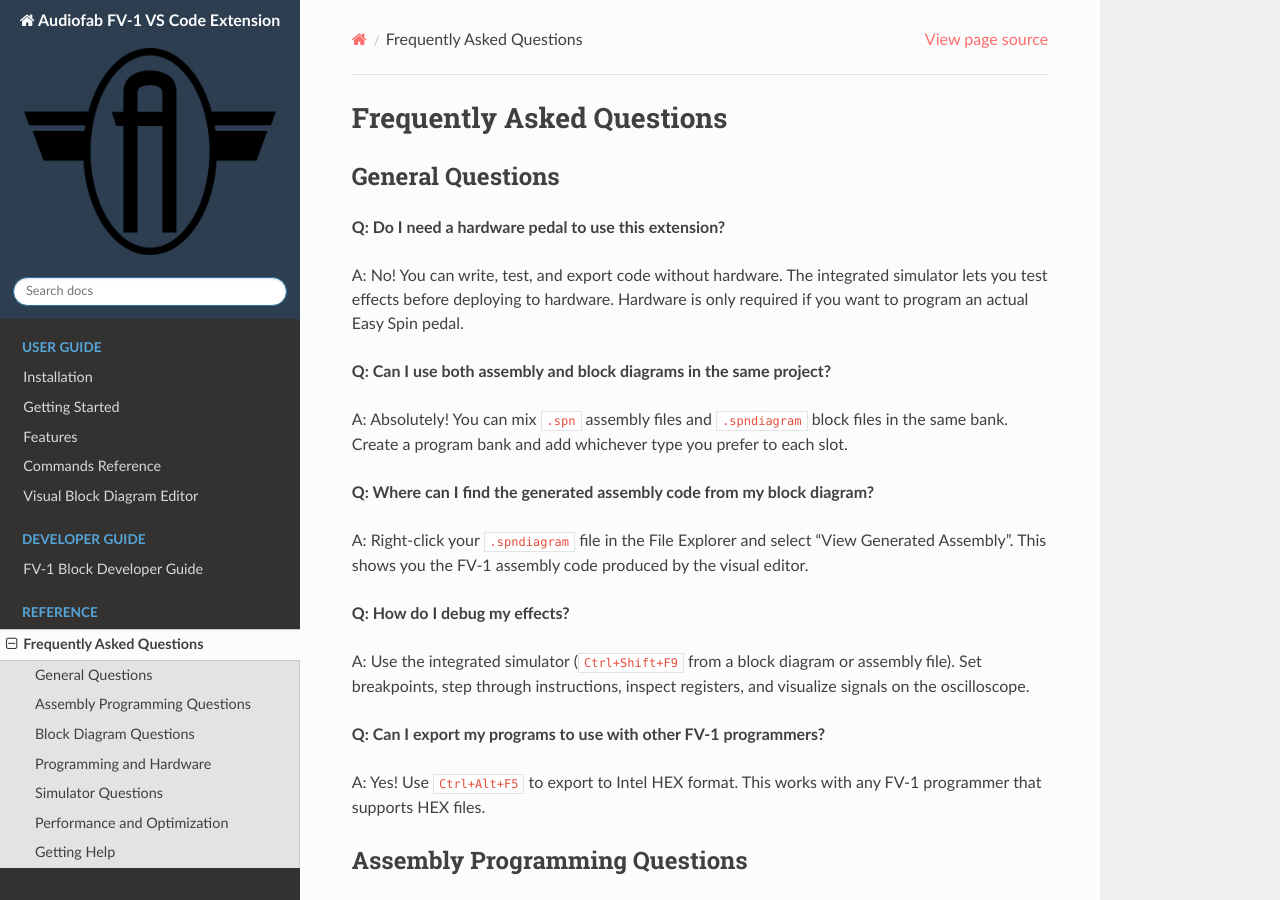
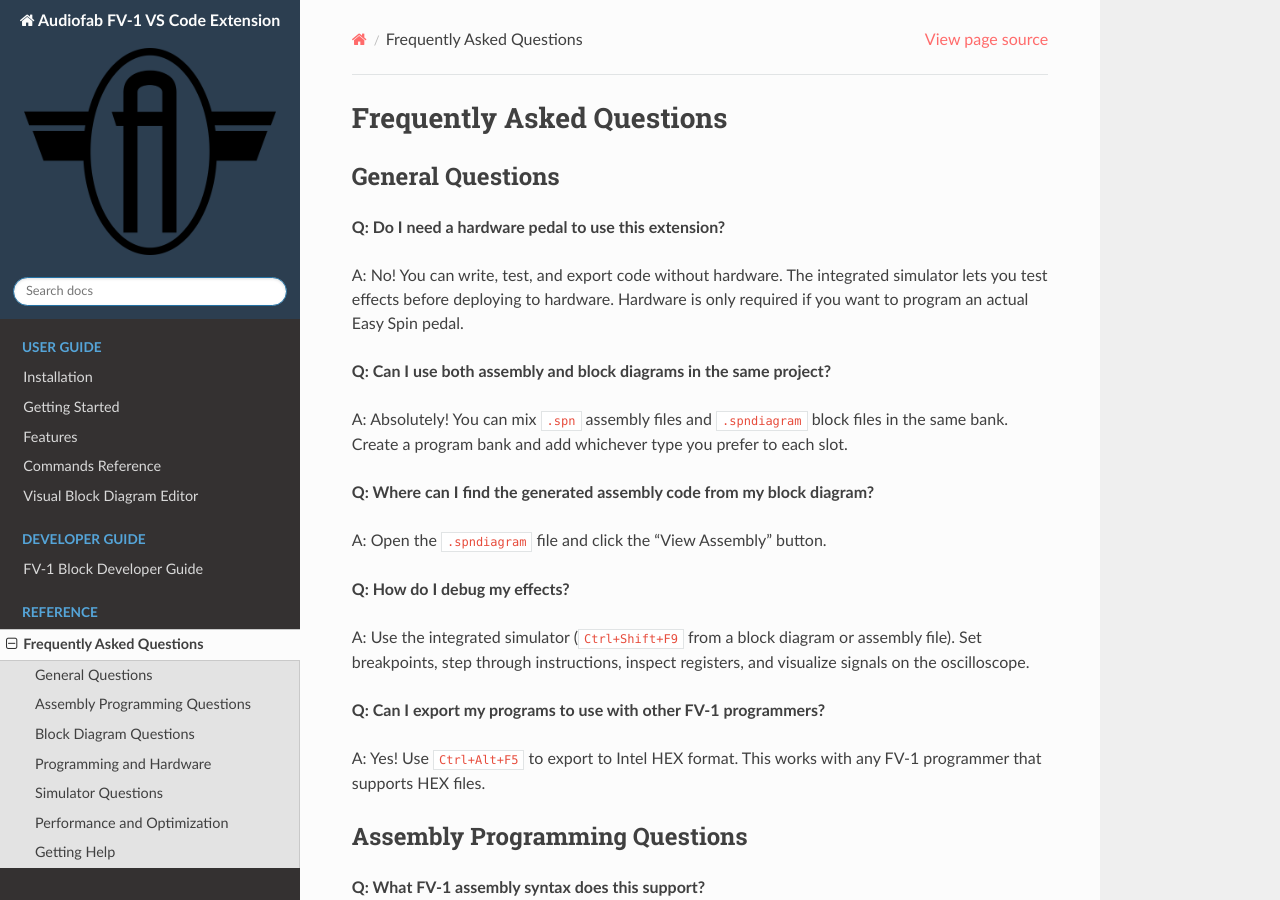
Before and after one commit to audiofab/fv1-vscode, a Sphinx documentation site: the page built from docs/source/faq.rst, in a window 1280 px wide and 900 px high. Built offline with Sphinx 7.4.7 and the Read the Docs theme 3.1.0, drawn with Linux system fonts in a browser that asks for light colours.

Commit message:
Try doc deployment again...

```diff
--- a/docs/source/faq.rst
+++ b/docs/source/faq.rst
@@ -14,7 +14,7 @@ A: Absolutely! You can mix ``.spn`` assembly files and ``.spndiagram`` block fil
 
 **Q: Where can I find the generated assembly code from my block diagram?**
 
-A: Right-click your ``.spndiagram`` file in the File Explorer and select "View Generated Assembly". This shows you the FV-1 assembly code produced by the visual editor.
+A: Open the ``.spndiagram`` file and click the "View Assembly" button.
 
 **Q: How do I debug my effects?**
 
```
